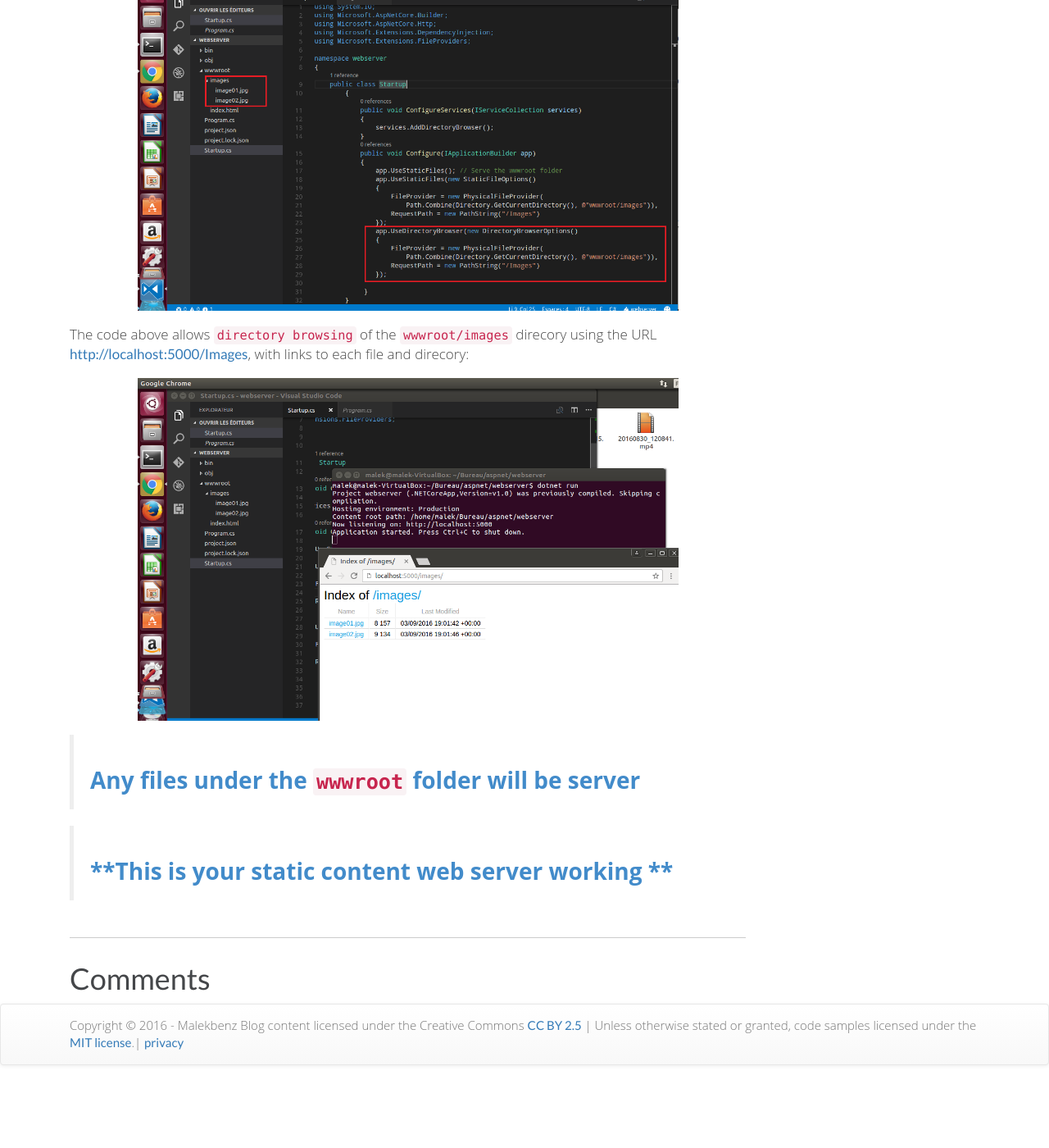
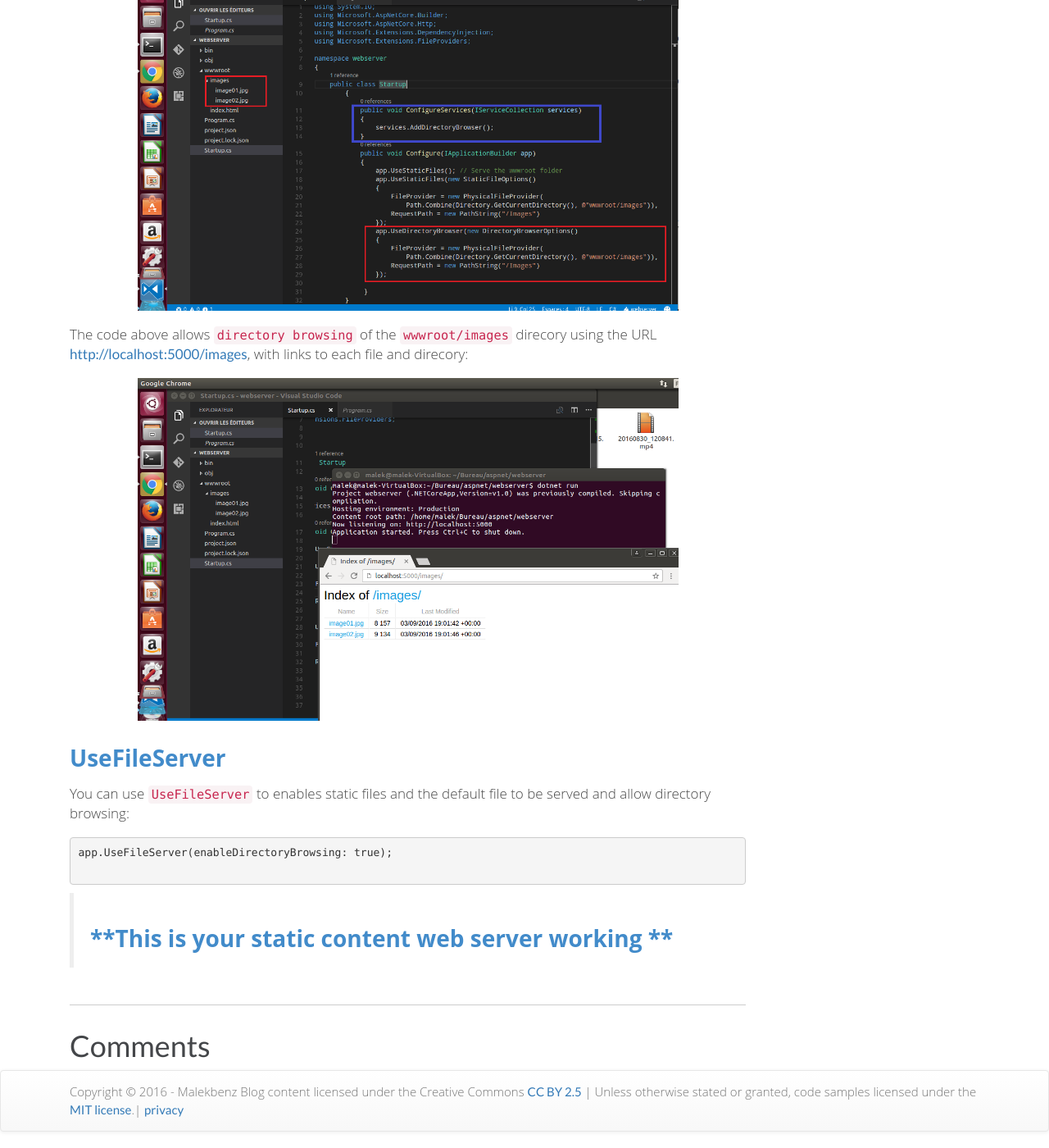
Before and after one commit to malekbenz/malekbenz, a Jekyll site: the page built from _posts/2016-08-10-Serving-static-content-with-AspNet-core.md, in a window 1280 px wide and 1400 px high, scrolled down 7856 px. Shown: the whole window at 82% size. Built offline with Jekyll 4.4.1, drawn with Linux system fonts in a browser that asks for light colours; nearby versions of some CDN libraries; comment, search, counter and statistics services are not loaded; before the commit the page ends 9175 px from its top, so only the background shows below that.

Commit message:
use fileserver

````diff
--- a/_posts/2016-08-10-Serving-static-content-with-AspNet-core.md
+++ b/_posts/2016-08-10-Serving-static-content-with-AspNet-core.md
@@ -257,13 +257,20 @@ public void ConfigureServices(IServiceCollection services)
 ```
 ![CMD](/images/dotnet/webserverStartBrowseDir.png){:class="img-responsive" :max-width="80%"}
 
-The code above allows `directory browsing` of the `wwwroot/images` direcory using the URL [http://localhost:5000/Images](http://localhost:5000/Images), with links to each file and direcory:
+The code above allows `directory browsing` of the `wwwroot/images` direcory using the URL [http://localhost:5000/images](http://localhost:5000/images), with links to each file and direcory:
 
 ![CMD](/images/dotnet/webserverbrowsedir.png){:class="img-responsive" :max-width="80%"}
 
->
-> ##  Any files under the `wwwroot` folder will be server
->
+
+## UseFileServer
+
+You can use `UseFileServer` to enables static files and the default file to be served and allow directory browsing:
+
+```
+app.UseFileServer(enableDirectoryBrowsing: true);
+
+```
+
 
 >
 > ## **This is your static content web server working **
````
Also changed, not shown: images/dotnet/webserverStartBrowseDir.png.
